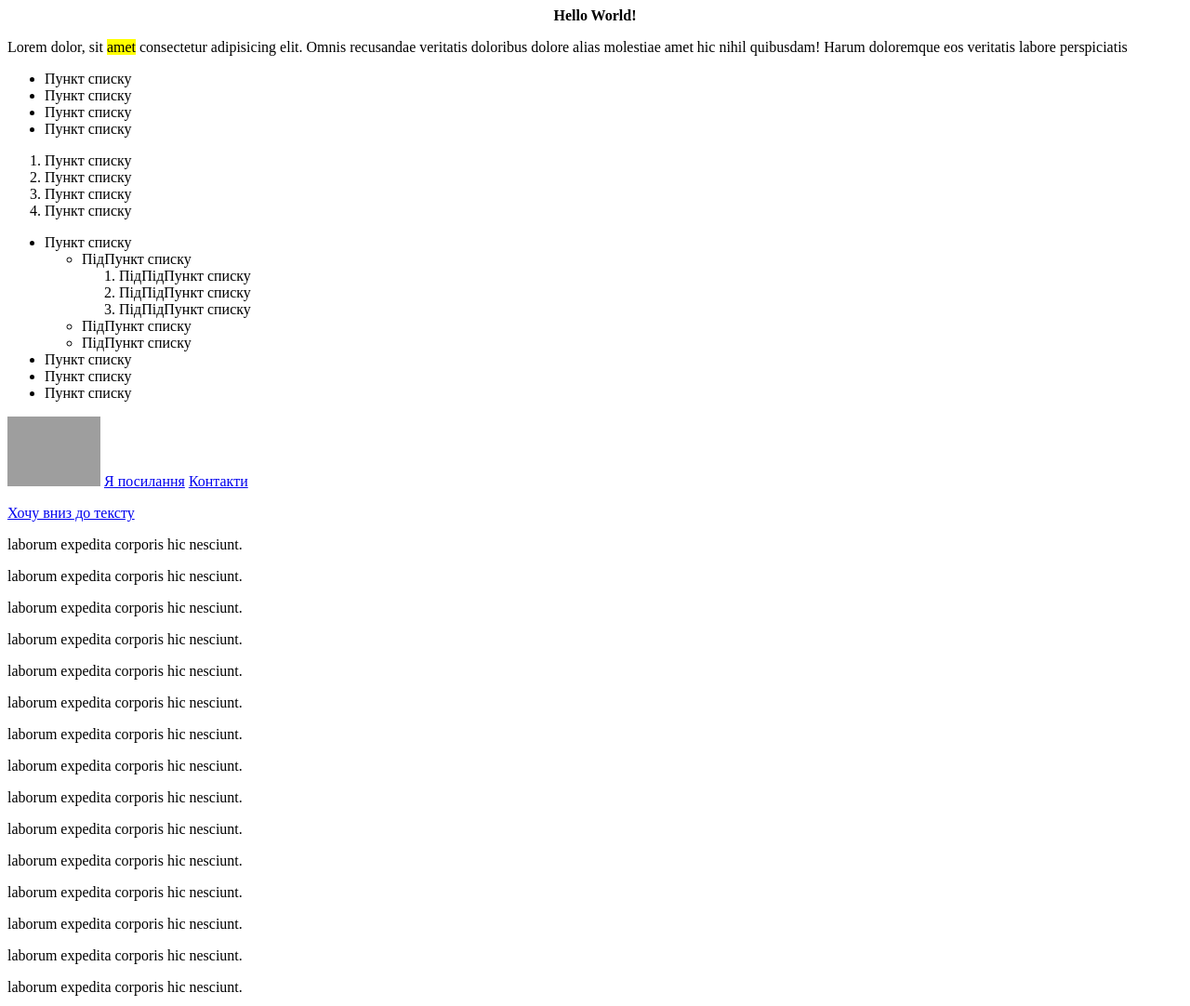
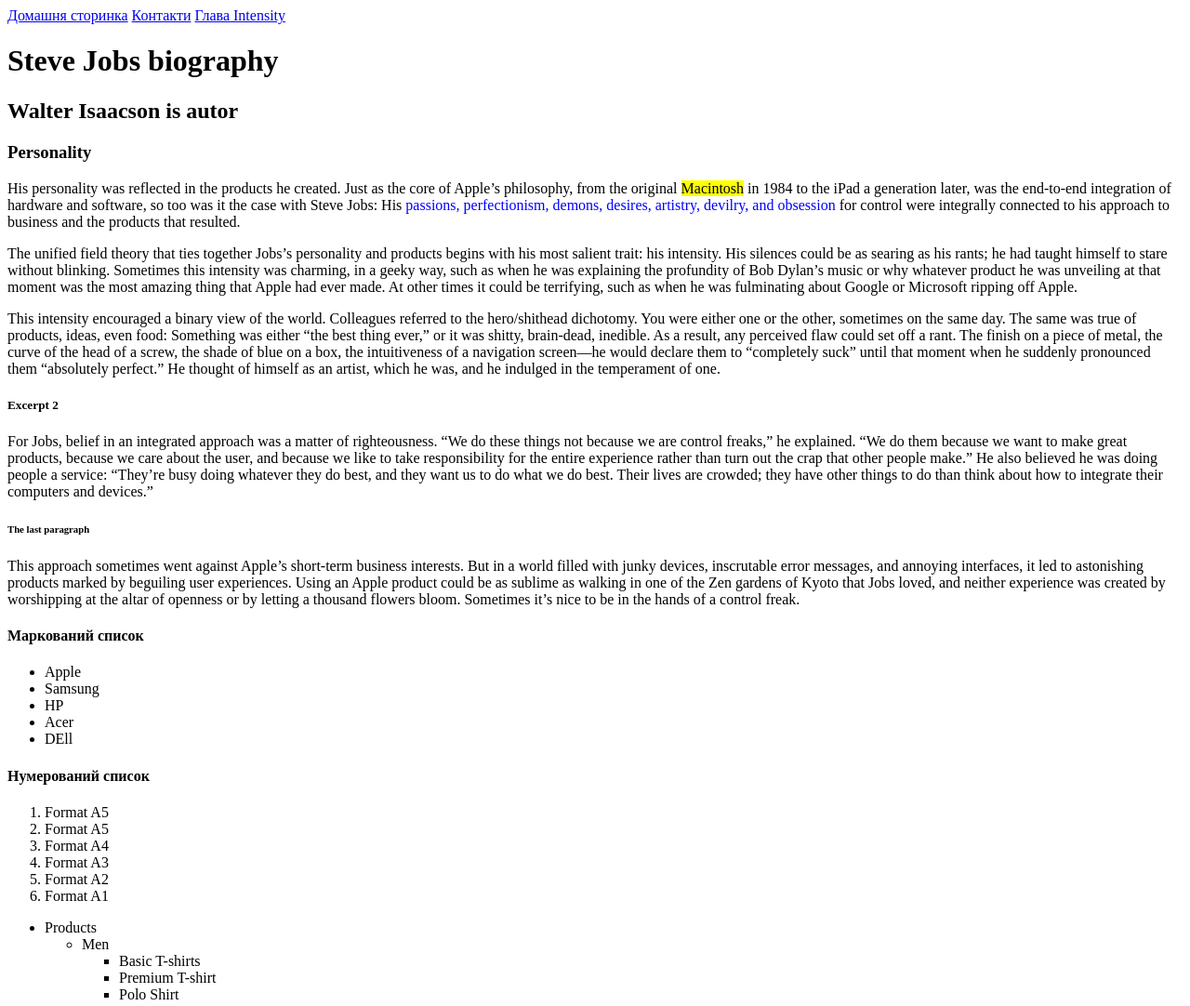
Before and after one commit to AlexM0904/Lessons, a plain HTML site: page lesson_2/index.html in a window 1280 px wide. Shown: the top 1082 px of the page at 93% size. Drawn offline with Linux system fonts and the light colour scheme; files that its build step writes are made by us from their sources; grey boxes are pictures that could not be loaded.

Commit message:
Update index.html

```diff
--- a/lesson_2/index.html
+++ b/lesson_2/index.html
@@ -1,6 +1,5 @@
 <!DOCTYPE html>
-<!-- Мова не визначена - zxx -->
-<html lang="zxx">
+<html lang="en">
 
 <head>
 	<meta charset="UTF-8">
@@ -13,157 +12,172 @@
 	<div>
 
 	</div>
-	<header></header>
-	<footer></footer>
-	<main></main>
+	<header class="header">
+		<a href="#">Домашня сторинка</a>
+		<a href="contacts.html" target="_blank">Контакти</a>
+		<a href="#intensity">Глава Intensity</a>
+	</header>
+
+	<main class="main">
+		<h1>Steve Jobs biography</h1>
+		<h2>Walter Isaacson is autor</h2>
+
+		<h3>Personality</h3>
+		<div class="text">
+			<p>
+				His personality was reflected in the products he created. Just as the core of Apple’s philosophy, from
+				the
+				original <mark>Macintosh</mark> in 1984 to the iPad a generation later, was the end-to-end integration
+				of
+				hardware and
+				software, so too was it the case with Steve Jobs: His <span style="color:blue">passions, perfectionism,
+					demons,
+					desires, artistry, devilry, and obsession</span> for control were integrally connected to his
+				approach
+				to
+				business
+				and the products that
+				resulted.
+			</p>
+
+			<p>
+				The unified field theory that ties together Jobs’s personality and products begins with his most salient
+				trait:
+				his intensity. His silences could be as searing as his rants; he had taught himself to stare without
+				blinking.
+				Sometimes this intensity was charming, in a geeky way, such as when he was explaining the profundity of
+				Bob
+				Dylan’s music or why whatever product he was unveiling at that moment was the most amazing thing that
+				Apple
+				had
+				ever made. At other times it could be terrifying, such as when he was fulminating about Google or
+				Microsoft
+				ripping off Apple.
+			</p>
+			<p>
+				This intensity encouraged a binary view of the world. Colleagues referred to the hero/shithead
+				dichotomy.
+				You
+				were either one or the other, sometimes on the same day. The same was true of products, ideas, even
+				food:
+				Something was either “the best thing ever,” or it was shitty, brain-dead, inedible. As a result, any
+				perceived
+				flaw could set off a rant. The finish on a piece of metal, the curve of the head of a screw, the shade
+				of
+				blue
+				on a box, the intuitiveness of a navigation screen—he would declare them to “completely suck” until that
+				moment
+				when he suddenly pronounced them “absolutely perfect.” He thought of himself as an artist, which he was,
+				and
+				he
+				indulged in the temperament of one.
+			</p>
+			<h5>Excerpt 2</h5>
+
+			<p>For Jobs, belief in an integrated approach was a matter of righteousness. “We do these things not because
+				we
+				are
+				control freaks,” he explained. “We do them because we want to make great products, because we care about
+				the
+				user, and because we like to take responsibility for the entire experience rather than turn out the crap
+				that
+				other people make.” He also believed he was doing people a service: “They’re busy doing whatever they do
+				best,
+				and they want us to do what we do best. Their lives are crowded; they have other things to do than think
+				about
+				how to integrate their computers and devices.”</p>
+
+			<h6>The last paragraph</h6>
+
+			<p>This approach sometimes went against Apple’s short-term business interests. But in a world filled with
+				junky
+				devices, inscrutable error messages, and annoying interfaces, it led to astonishing products marked by
+				beguiling
+				user experiences. Using an Apple product could be as sublime as walking in one of the Zen gardens of
+				Kyoto
+				that
+				Jobs
+				loved, and neither experience was created by worshipping at the altar of openness or by letting a
+				thousand
+				flowers
+				bloom. Sometimes it’s nice to be in the hands of a control freak.</p>
+		</div>
 
 
-	<strong>
-		<center>Hello World!</center>
-	</strong>
-	<!--mark and span-->
-	<p>Lorem <span>dolor</span>, sit <mark>amet</mark> consectetur adipisicing elit. Omnis recusandae veritatis
-		doloribus dolore alias molestiae amet hic nihil quibusdam! Harum doloremque eos veritatis labore perspiciatis
-
-		<!-- UL+LI Маркований список -->
+		<h4>Маркований список</h4>
 		<ul>
-			<li>Пункт списку</li>
-			<li>Пункт списку</li>
-			<li>Пункт списку</li>
-			<li>Пункт списку</li>
+			<li>Apple</li>
+			<li>Samsung</li>
+			<li>HP</li>
+			<li>Acer</li>
+			<li>DEll</li>
 		</ul>
 
-		<!-- OL+LI Нумерований список -->
+		<h4>Нумерований список</h4>
 		<ol>
-			<li>Пункт списку</li>
-			<li>Пункт списку</li>
-			<li>Пункт списку</li>
-			<li>Пункт списку</li>
+			<li>Format A5</li>
+			<li>Format A5</li>
+			<li>Format A4</li>
+			<li>Format A3</li>
+			<li>Format A2</li>
+			<li>Format A1</li>
 		</ol>
 
-		<!-- Вкладенність списків -->
+
 		<ul>
-			<li>Пункт списку
+			<li>Products
 				<ul>
-					<li>ПідПункт списку
-						<ol>
-							<li>ПідПідПункт списку</li>
-							<li>ПідПідПункт списку</li>
-							<li>ПідПідПункт списку</li>
-						</ol>
+					<li>Men
+						<ul>
+							<li>Basic T-shirts</li>
+							<li>Premium T-shirt</li>
+							<li>Polo Shirt</li>
+						</ul>
 					</li>
-					<li>ПідПункт списку</li>
-					<li>ПідПункт списку</li>
+					<li>Women
+						<ul>
+							<li>Basic Shirts</li>
+							<li>Premium Shirts</li>
+							<li>Polo Shirts</li>
+							<li>Hoodies</li>
+						</ul>
+					</li>
+					<li>Kids Clothes</li>
 				</ul>
 			</li>
 			<li>
-				Пункт списку
+				Dogs
+				<ol>
+					<li>Boxer</li>
+					<li>Bulldogge</li>
+					<li>Spitz</li>
+				</ol>
 			</li>
 			<li>
-				Пункт списку
+				Cats
 			</li>
 			<li>
-				Пункт списку
+				Birds
 			</li>
 		</ul>
 
-		<!-- IMG - вивід зображення -->
-		<!--
-		Атрибути:
-		src - шлях до зображення (файлу)
-		alt - альтернативний техт
-	-->
-		<img src="img/1.jpg" width="100px" alt="Karikatur">
+		<img src="img/1.jpg" width="100px" alt="Karikatur">It's caricature
 
-		<!-- A - гіпертекстове посилання -->
-		<!-- <a href="адреса">Text (anker)</a> -->
-		<a href="https://google.de" target="_blank"> Я посилання</a>
-		<a href="contacts.html" target="_blank">Контакти</a>
-		<p>
-			<a href="#uniq" class="link">Хочу вниз до тексту</a>
+		<a href="https://www.facebook.com/" target="_blank">Це посилання на facebook</a>
+
+		<p id="intensity">
+			Jobs’s intensity was also evident in his ability to focus. He would set priorities, aim his laser attention
+			on them, and filter out distractions. If something engaged him—the user interface for the original
+			Macintosh, the design of the iPod and iPhone, getting music companies into the iTunes Store—he was
+			relentless. But if he did not want to deal with something—a legal annoyance, a business issue, his cancer
+			diagnosis, a family tug—he would resolutely ignore it. That focus allowed him to say no. He got Apple back
+			on track by cutting all except a few core products. He made devices simpler by eliminating buttons, software
+			simpler by eliminating features, and interfaces simpler by eliminating options.
 		</p>
-		laborum expedita corporis hic nesciunt.
-	</p>
-	laborum expedita corporis hic nesciunt.</p>
-	laborum expedita corporis hic nesciunt.</p>
-	laborum expedita corporis hic nesciunt.</p>
-	laborum expedita corporis hic nesciunt.</p>
-	laborum expedita corporis hic nesciunt.</p>
-	laborum expedita corporis hic nesciunt.</p>
-	laborum expedita corporis hic nesciunt.</p>
-	laborum expedita corporis hic nesciunt.</p>
-	laborum expedita corporis hic nesciunt.</p>
-	laborum expedita corporis hic nesciunt.</p>
-	laborum expedita corporis hic nesciunt.</p>
-	laborum expedita corporis hic nesciunt.</p>
-	laborum expedita corporis hic nesciunt.</p>
-	laborum expedita corporis hic nesciunt.</p>
-	laborum expedita corporis hic nesciunt.</p>
-	laborum expedita corporis hic nesciunt.</p>
-	laborum expedita corporis hic nesciunt.</p>
-	laborum expedita corporis hic nesciunt.</p>
-	laborum expedita corporis hic nesciunt.</p>
-	laborum expedita corporis hic nesciunt.</p>
-	laborum expedita corporis hic nesciunt.</p>
-	laborum expedita corporis hic nesciunt.</p>
-	laborum expedita corporis hic nesciunt.</p>
-	laborum expedita corporis hic nesciunt.</p>
-	laborum expedita corporis hic nesciunt.</p>
-	laborum expedita corporis hic nesciunt.</p>
-
-
-	<!-- Часті атрибути -->
-	<!-- Class
-		emmet .назва класу
-	-->
-	<div class="block"></div>
-	<header class="header"></header>
-
-	<!--
-		Title підказка
-	-->
-	<p title="Підказка" class="text">
-		Lorem ipsum dolor sit amet, consectetur adipisicing elit. Ipsum dolorum quaerat doloribus mollitia quibusdam non
-		corporis exercitationem quas libero sit deserunt quisquam veniam, aliquam aspernatur reprehenderit, optio
-		voluptas. Eaque, porro.
-
-		Lorem ipsum dolor sit amet consectetur adipisicing elit. Magnam itaque optio illo minus, odio doloremque ex
-		corporis ipsum aspernatur eum aut animi neque accusamus laudantium. Similique nesciunt quaerat ad id.
-	</p>
-	<!-- ID - Унікальний Ідентифікатор -->
-	<p id="uniq">
-		<mark>Lorem</mark> ipsum dolor sit amet consectetur adipisicing elit. Reprehenderit, nulla alias beatae maiores
-		aliquid animi, incidunt repellendus nisi officiis, soluta id necessitatibus! Perspiciatis architecto, ab
-		inventore tempore sint ratione asperiores.
-	</p>
-
-	<!-- Блочні, Рядкові, Блочно-рядкові -->
-
-	<!-- Блочні теги -->
-	<!-- Усі будівельні -->
-	<!-- h1 - h6 -->
-	<!-- h1 - h6, p, ul, ol, li, br -->
-
-	<!-- Рядковi -->
-	<!-- span, mark, a-->
-	<!--Блочно-рядкові-->
-	<!-- img -->
-
-	<div class="block">
-		Привіт!
-	</div>
-	<!-- Рядковий тег -->
-	Як справи?
-	<span>Привіт!</span>
-	Як справи?
-
-	<!-- Ширина блочно-Рядкового тегу займає ширину по ширині контенту всередені. Веде себе в HTML як рядковий в CSS яk блочний -->
-	<div>
-		Текст до
-		<img width="100px" src="img/1.jpg" alt="">
-		Текст після
-	</div>
-
+	</main>
+	<footer>
+		<p>Copyright 2022 ©</p>
+	</footer>
 </body>
 
 </html>
```
